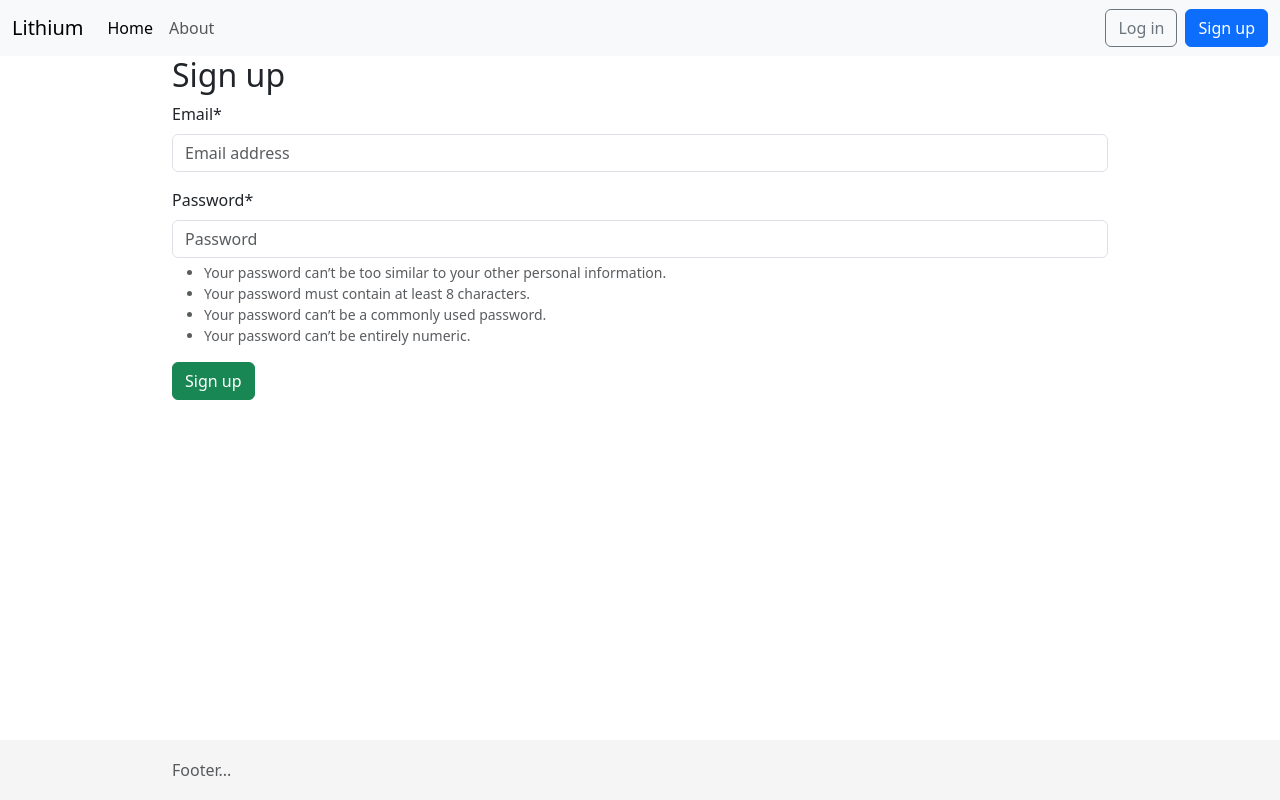
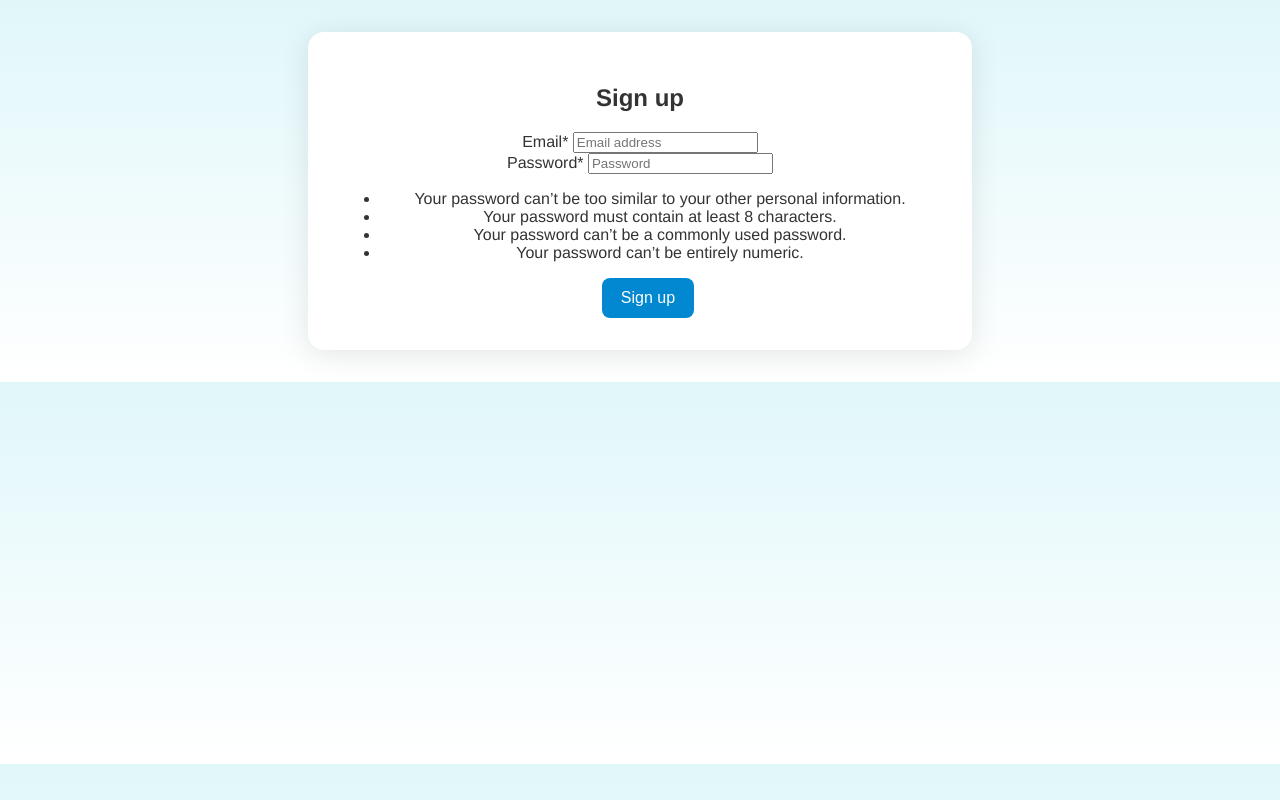
Before and after one commit to arkadiusoo/WeatherForeteller, a Django app: page /accounts/signup/ in a window 1280 px wide. Run offline with Django 5.2, Linux system fonts and the light colour scheme; some libraries are stand-ins or nearby versions.

Commit message:
some changes

```diff
--- /dev/null
+++ b/static/css/weather.css
@@ -0,0 +1,50 @@
+body {
+  font-family: 'Helvetica Neue', sans-serif;
+  background: linear-gradient(to bottom, #e0f7fa, #ffffff);
+  margin: 0;
+  padding: 2rem;
+  text-align: center;
+  color: #333;
+}
+
+main {
+  max-width: 600px;
+  margin: auto;
+  background: white;
+  padding: 2rem;
+  border-radius: 1rem;
+  box-shadow: 0 4px 30px rgba(0, 0, 0, 0.1);
+}
+
+input[type="text"] {
+  padding: 0.7rem;
+  width: 60%;
+  font-size: 1rem;
+  border: 1px solid #ccc;
+  border-radius: 8px;
+  outline: none;
+}
+
+button {
+  padding: 0.7rem 1.2rem;
+  font-size: 1rem;
+  margin-left: 1rem;
+  background-color: #0288d1;
+  color: white;
+  border: none;
+  border-radius: 8px;
+  cursor: pointer;
+}
+
+button:hover {
+  background-color: #0277bd;
+}
+
+.current-weather {
+  margin-top: 2rem;
+}
+
+.current-weather h2 {
+  font-size: 2rem;
+  margin-bottom: 0.5rem;
+}
--- a/templates/_base.html
+++ b/templates/_base.html
@@ -5,90 +5,24 @@
 <head>
   <meta charset="utf-8">
   <meta http-equiv="X-UA-Compatible" content="IE=edge,chrome=1">
-  <meta name="viewport" content="width=device-width,minimum-scale=1,initial-scale=1">
-  <title>{% block title %}Lithium{% endblock title %}</title>
-  <meta name="description" content="A framework for launching new Django projects quickly.">
-  <meta name="author" content="">
+  <meta name="viewport" content="width=device-width, minimum-scale=1, initial-scale=1">
+  <title>{% block title %}WeatherForeteller{% endblock title %}</title>
+  <meta name="description" content="Clean and modern weather forecast interface">
   <link rel="shortcut icon" type="image/x-icon" href="{% static 'images/favicon.ico' %}">
 
   {% block css %}
-  <!-- Bootstrap CSS -->
-  <link href="https://cdn.jsdelivr.net/npm/bootstrap@5.3.3/dist/css/bootstrap.min.css" rel="stylesheet"
-    integrity="sha384-QWTKZyjpPEjISv5WaRU9OFeRpok6YctnYmDr5pNlyT2bRjXh0JMhjY6hW+ALEwIH" crossorigin="anonymous">
-
-  <link rel="stylesheet" href="{% static 'css/base.css' %}">
+  <link rel="stylesheet" href="{% static 'css/weather.css' %}">
   {% endblock %}
 </head>
 
 <body>
-  <nav class="navbar navbar-expand-lg bg-body-tertiary">
-    <div class="container-fluid">
-      <a class="navbar-brand" href="{% url 'home' %}">Lithium</a>
-      <button class="navbar-toggler" type="button" data-bs-toggle="collapse" data-bs-target="#navbarSupportedContent"
-        aria-controls="navbarSupportedContent" aria-expanded="false" aria-label="Toggle navigation">
-        <span class="navbar-toggler-icon"></span>
-      </button>
-      <div class="collapse navbar-collapse" id="navbarSupportedContent">
-        <ul class="navbar-nav me-auto mb-2 mb-lg-0">
-          <li class="nav-item">
-            <a class="nav-link active" aria-current="page" href="{% url 'home' %}">Home</a>
-          </li>
-          <li class="nav-item">
-            <a class="nav-link" href="{% url 'about' %}">About</a>
-          </li>
-        </ul>
-        {% if user.is_authenticated %}
-        <div class="mr-auto">
-          <ul class="navbar-nav">
-            <li class="nav-item dropdown">
-              <a class="nav-link dropdown-toggle" href="#" role="button" data-bs-toggle="dropdown"
-                aria-expanded="false">
-                Settings
-              </a>
-              <ul class="dropdown-menu dropdown-menu-end">
-                <li><a class="dropdown-item" href="#">{{ user.email }}</a></li>
-                <li>
-                  <hr class="dropdown-divider">
-                </li>
-                <li><a class="dropdown-item" href="{% url 'account_change_password' %}">Change password</a></li>
-                <li><a class="dropdown-item" href="{% url 'account_logout' %}">Sign out</a></li>
-              </ul>
-            </li>
-          </ul>
-        </div>
-        {% else %}
-        <div class="mr-auto">
-          <form class="form d-flex">
-            <a href="{% url 'account_login' %}" class="btn btn-outline-secondary">Log in</a>
-            <a href="{% url 'account_signup' %}" class="btn btn-primary ms-2">Sign up</a>
-          </form>
-        </div>
-        {% endif %}
-      </div>
-    </div>
-  </nav>
-
-  <div class="container">
+  <main>
     {% block content %}
-    <p>Default content...</p>
+    <p>Loading weather...</p>
     {% endblock content %}
-  </div>
-
-  <footer class="footer">
-    <div class="container">
-      <span class="text-muted">Footer...</span>
-    </div>
-  </footer>
+  </main>
 
   {% block javascript %}
-  <!-- Bootstrap JavaScript -->
-  <script src="https://cdn.jsdelivr.net/npm/bootstrap@5.3.3/dist/js/bootstrap.bundle.min.js"
-    integrity="sha384-YvpcrYf0tY3lHB60NNkmXc5s9fDVZLESaAA55NDzOxhy9GkcIdslK1eN7N6jIeHz"
-    crossorigin="anonymous"></script>
-
-  <!-- Project JS -->
-  <script src="{% static 'js/base.js' %}"></script>
-
   {% endblock javascript %}
 </body>
 
```
Also changed, not shown: templates/pages/home.html (+14 -26 lines).
